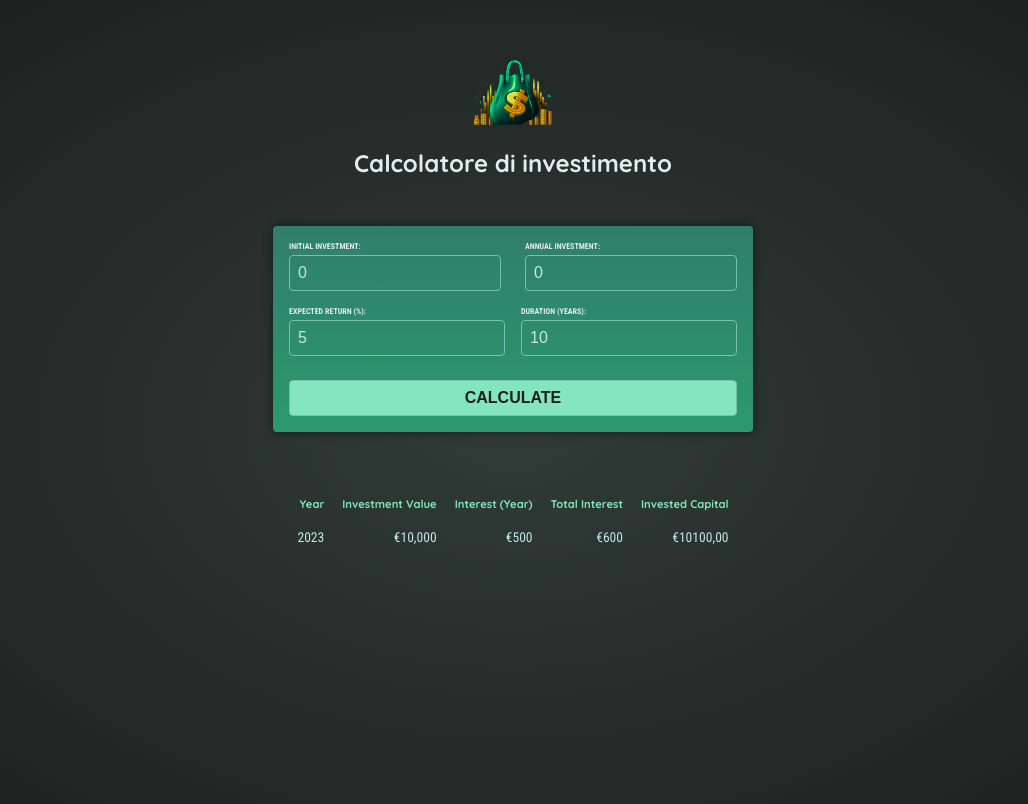
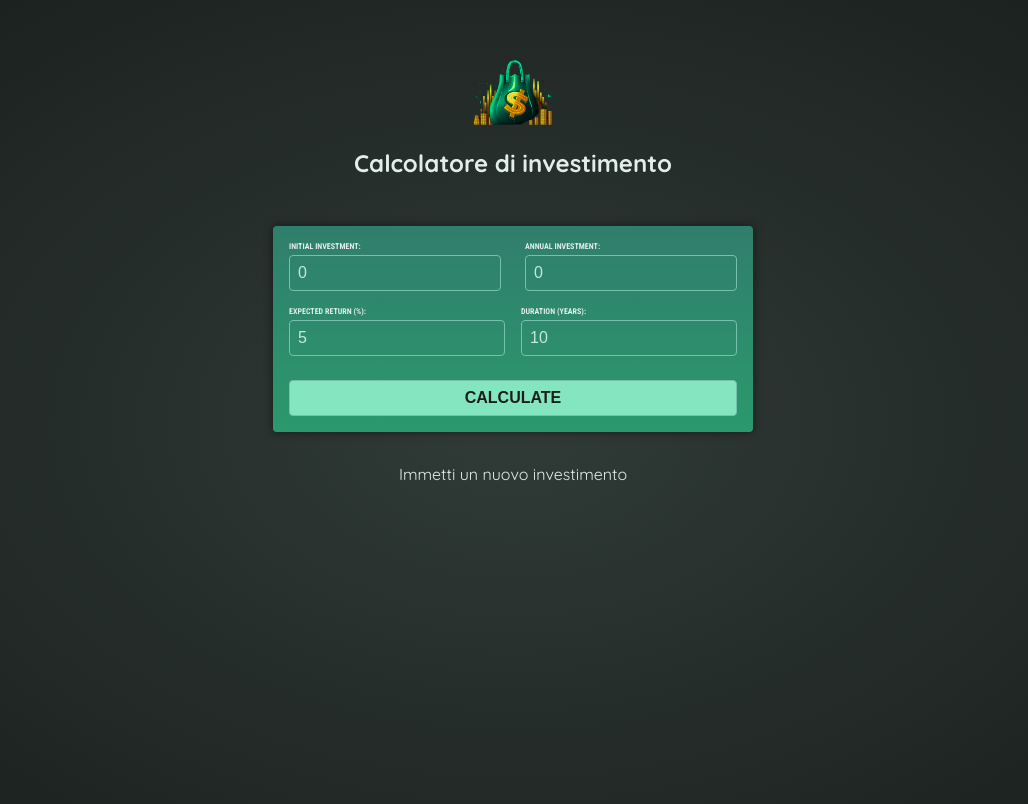
Before and after one commit to VincenzoChiodi/01-starting-project_economy, an Angular app: page / in a window 1280 px wide. Shown: the top 804 px of the page, without its empty margins (127-1155 px from the left). Built offline with nearby package versions, Linux system fonts and the light colour scheme.

Commit message:
da terminare

```diff
--- a/src/app/app.component.html
+++ b/src/app/app.component.html
@@ -1,3 +1,3 @@
 <app-header></app-header>
 <app-user-input (calculate)="oncalculateInvestmentResults($event)"></app-user-input>
-<app-investment-result></app-investment-result>
+<app-investment-result [results]="resultData()"></app-investment-result>
--- a/src/app/app.component.ts
+++ b/src/app/app.component.ts
@@ -1,8 +1,9 @@
-import { Component } from '@angular/core';
+import { Component,signal } from '@angular/core';
 import { HeaderComponent } from './header/header.component';
 import { InvestmentResultComponent } from './investment/investment-result/investment-result.component';
 import { UserInputComponent } from './investment/user-input/user-input.component';
 
+import type { Investment } from './investment.model';
 @Component({
   selector: 'app-root',
   standalone: true,
@@ -10,8 +11,16 @@ import { UserInputComponent } from './investment/user-input/user-input.component
   imports : [HeaderComponent,InvestmentResultComponent,UserInputComponent],
 })
 export class AppComponent {
-  oncalculateInvestmentResults(data:{initialInvestment:number, annualInvestment:number, expectedReturn:number, duration:number}) {
+  resultData = signal<{year: number;
+                    interest: number;
+                    valueEndOfYear: number;
+                    annualInvestment: number;
+                    totalInterest: number;
+                    totalAmountInvested: number
+  } [] |undefined>(undefined)
+  oncalculateInvestmentResults(data:Investment) {
     const {initialInvestment, annualInvestment, expectedReturn, duration} = data;
+
     const annualData = [];
     let investmentValue = initialInvestment;
 
@@ -31,6 +40,6 @@ export class AppComponent {
       });
     }
 
-    return annualData;
+    this.resultData.set(annualData);
   }
 }
--- a/src/app/investment/investment-result/investment-result.component.html
+++ b/src/app/investment/investment-result/investment-result.component.html
@@ -1,4 +1,7 @@
-<table>
+@if(!results()){
+  <P class="center">Immetti un nuovo investimento</P>
+} @else {
+  <table>
     <thead>
       <tr>
         <th>Year</th>
@@ -9,12 +12,17 @@
       </tr>
     </thead>
     <tbody>
-        <tr>
-            <td>2023</td>
-            <td>€10,000</td>
-            <td>€500</td>
-            <td>€600</td>
-            <td>€10100,00</td>
-          </tr>
+
+        @for(res of results();track res.year) {
+            <tr>
+            <td>{{res.year}}</td>
+            <td>{{res.valueEndOfYear | currency:"EUR" }}</td>
+            <td>{{res.interest | currency:"EUR"}}</td>
+            <td>{{res.totalInterest | currency:"EUR"}}</td>
+            <td>{{res.totalAmountInvested | currency:"EUR"}}</td>
+        </tr>
+        }
+
     </tbody>
   </table>
+}
--- a/src/app/investment/investment-result/investment-result.component.ts
+++ b/src/app/investment/investment-result/investment-result.component.ts
@@ -1,12 +1,20 @@
-import { Component } from '@angular/core';
+import { CurrencyPipe } from '@angular/common';
+import { Component, input } from '@angular/core';
 
 @Component({
   selector: 'app-investment-result',
   standalone: true,
-  imports: [],
+  imports: [CurrencyPipe],
   templateUrl: './investment-result.component.html',
   styleUrl: './investment-result.component.css'
 })
 export class InvestmentResultComponent {
-
+   results= input<{
+                      year: number;
+                      interest: number;
+                      valueEndOfYear: number;
+                      annualInvestment: number;
+                      totalInterest: number;
+                      totalAmountInvested: number;
+                    }[]>();
 }
--- a/src/app/investment/user-input/user-input.component.ts
+++ b/src/app/investment/user-input/user-input.component.ts
@@ -1,8 +1,8 @@
-import { Component,EventEmitter,Output, Input, inject} from '@angular/core';
+import { Component,output,signal} from '@angular/core';
 import { FormsModule } from '@angular/forms'; // <-- importa FormsModule
-import { InvestmentService } from '../investment.service';
 
-import {type Investment } from '../investment.model';
+
+import type { Investment } from '../../investment.model';
 @Component({
   selector: 'app-user-input',
   standalone: true,
@@ -11,19 +11,23 @@ import {type Investment } from '../investment.model';
   styleUrl: './user-input.component.css'
 })
 export class UserInputComponent {
-  @Output() calculate = new EventEmitter<{initialInvestment:number; annualInvestment:number; expectedReturn:number; duration:number}>();
-  newIntialValue= '0';
-  newAnnualInvestment = '0';
-  newExpetedReturn = '5';
-  newInvestmentDuration = '10';
+  calculate = output<Investment>();
+  newIntialValue = signal('0');
+  newAnnualInvestment = signal('0');
+  newExpetedReturn = signal('5');
+  newInvestmentDuration = signal ('10');
 
   createInvestment(){
       this.calculate.emit({
-        initialInvestment: +this.newIntialValue,
-        annualInvestment: +this.newAnnualInvestment,
-        expectedReturn: +this.newExpetedReturn,
-        duration: +this.newInvestmentDuration
+        initialInvestment: +this.newIntialValue(),
+        annualInvestment: +this.newAnnualInvestment(),
+        expectedReturn: +this.newExpetedReturn(),
+        duration: +this.newInvestmentDuration()
       });
+      this.newIntialValue.set('0');
+      this.newAnnualInvestment.set('0');
+      this.newExpetedReturn.set('5');
+      this.newInvestmentDuration.set('10');
       }
 
 
```
Also changed, not shown: src/app/investment.model.ts (added, +15 -0 lines), src/app/investment/investment.model.ts (deleted, +0 -14 lines), src/app/investment/investment.service.ts (deleted, +0 -30 lines), 1 other file (tests, documents, lock files or other folders).
